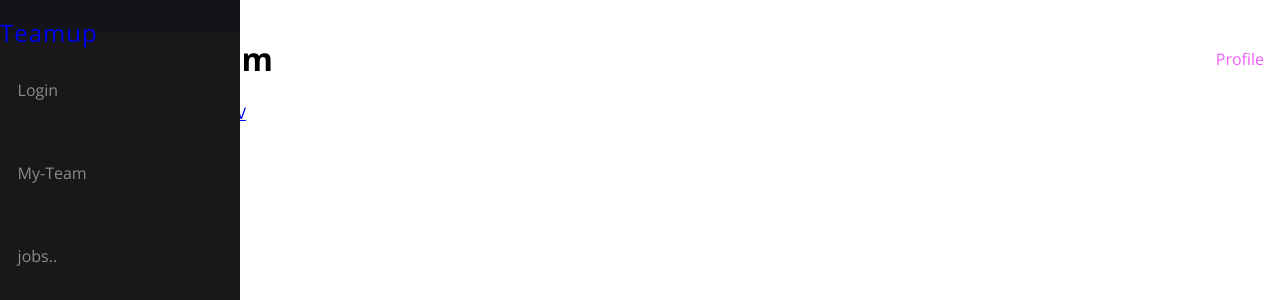
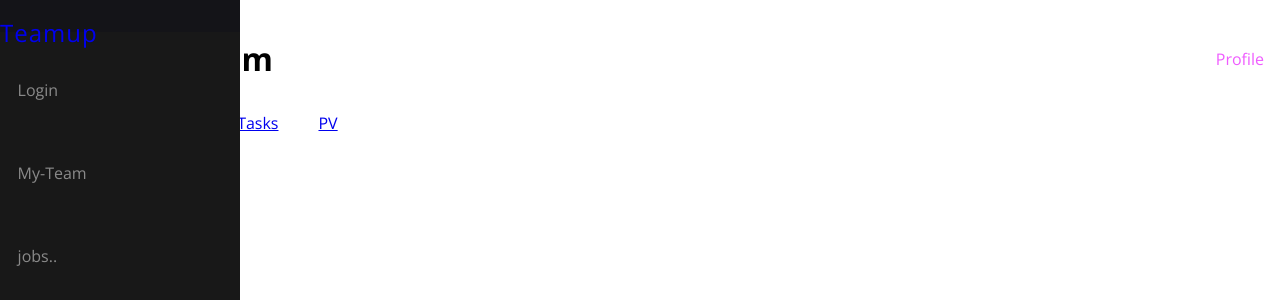
Before and after one commit to Amiram1544/Teamup, a Django app: page /myteam/ in a window 1280 px wide. Shown: the top 300 px of the page. Run offline with Django 5.2, Linux system fonts and the light colour scheme.

Commit message:
Refactor: Vertically align the badges.

```diff
--- a/myteam/static/myteam/css/mainpage.css
+++ b/myteam/static/myteam/css/mainpage.css
@@ -10,3 +10,14 @@
     text-decoration: none;
     color: #ef5cff;
 }
+
+.myteam-badges {
+    display: flex;
+    align-items: baseline;
+}
+
+.myteam-button {
+    padding: 10px 20px;
+
+
+}
```
